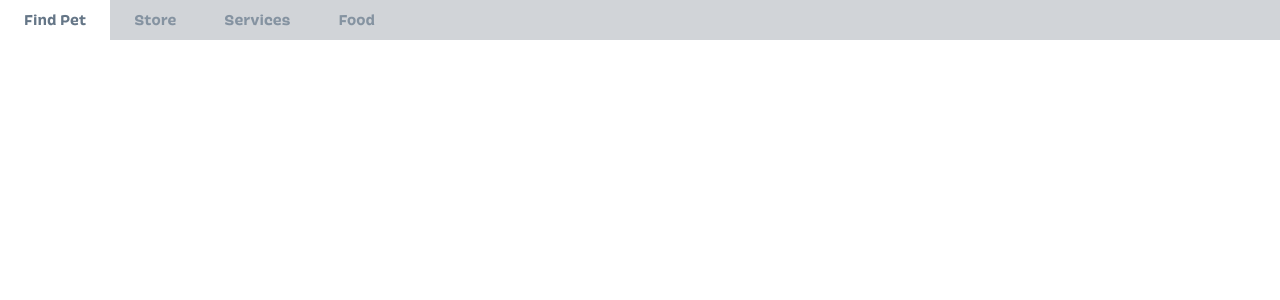
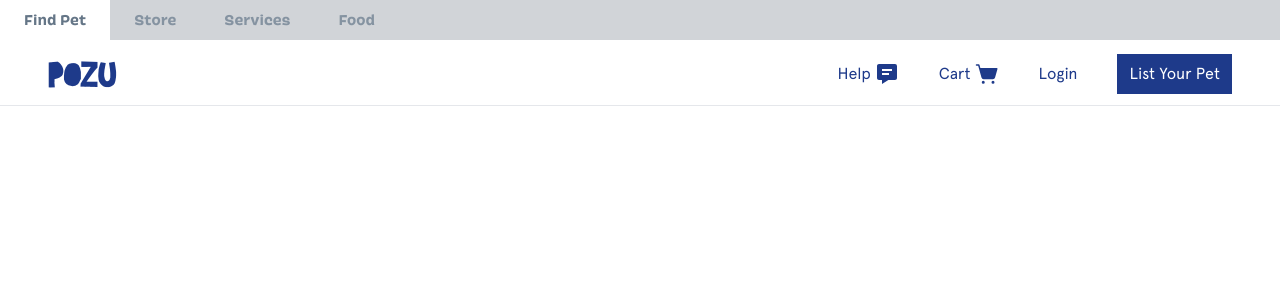
Before and after one commit to HEMANTH123SR/POZU, a Next.js app: page / in a window 1280 px wide. Shown: the top 300 px of the page. Built offline with nearby package versions, Linux system fonts and the light colour scheme.

Commit message:
ui part of intial header done

```diff
--- a/components/header.tsx
+++ b/components/header.tsx
@@ -1,7 +1,11 @@
 "use client";
 import Link from "next/link";
 import { usePathname } from "next/navigation";
-import { panchoSemibold } from "@/app/fonts/font";
+import { panchoSemibold, cutAlong, apercuRegular } from "@/app/fonts/font";
+import { BiSolidMessageDetail } from "react-icons/bi";
+import { BsCartFill } from "react-icons/bs";
+import { PiShoppingCartSimpleFill } from "react-icons/pi";
+
 export const Header = () => {
   const pathname = usePathname();
   return (
@@ -18,7 +22,7 @@ export const Header = () => {
           Find Pet
         </Link>
         <Link
-          href={"/pet-store"}
+          href={"/store"}
           className={`text-sm py-2.5 px-6  ${
             pathname == "/store"
               ? "text-[#657687] bg-white "
@@ -48,6 +52,28 @@ export const Header = () => {
           Food
         </Link>
       </nav>
+      <div className="w-screen flex justify-between items-center mt-0.5 px-12 h-16 border-b">
+        <h1 className={`${cutAlong.className} text-4xl text-blue-900`}>POZU</h1>
+        <div className="flex flex-row justify-center items-center space-x-10">
+          <button className="flex  justify-center items-center space-x-1 text-blue-900 ">
+            <span>Help</span>
+            <BiSolidMessageDetail className="text-2xl" />
+          </button>
+          <button className="flex  justify-center items-center space-x-1 text-blue-900 ">
+            <span>Cart</span>
+            <PiShoppingCartSimpleFill className="text-2xl" />
+          </button>
+
+          <Link href={"/sign-in"} className="text-blue-900">
+            Login
+          </Link>
+          <button
+            className={`bg-blue-900 text-white px-3 py-2 ${apercuRegular.className}`}
+          >
+            List Your Pet
+          </button>
+        </div>
+      </div>
     </header>
   );
 };
```
Also changed, not shown: package.json (+5 -4 lines), 1 other file (tests, documents, lock files or other folders).
